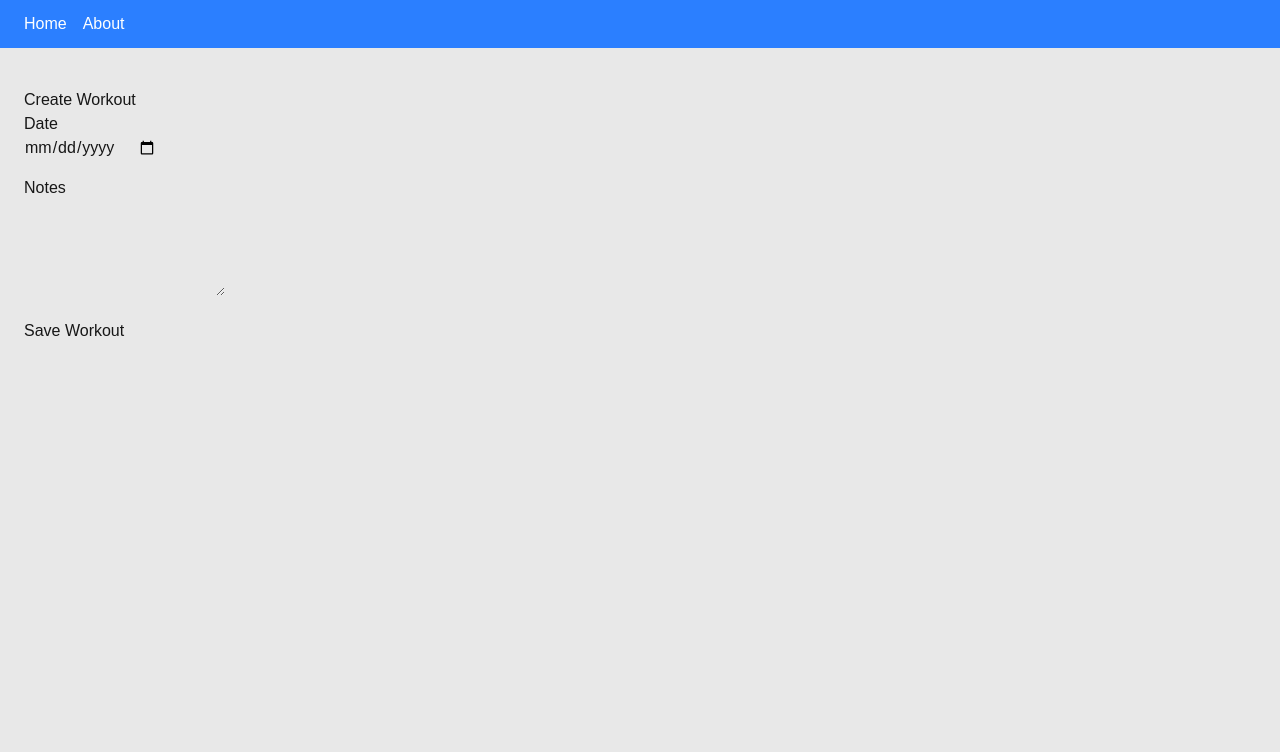
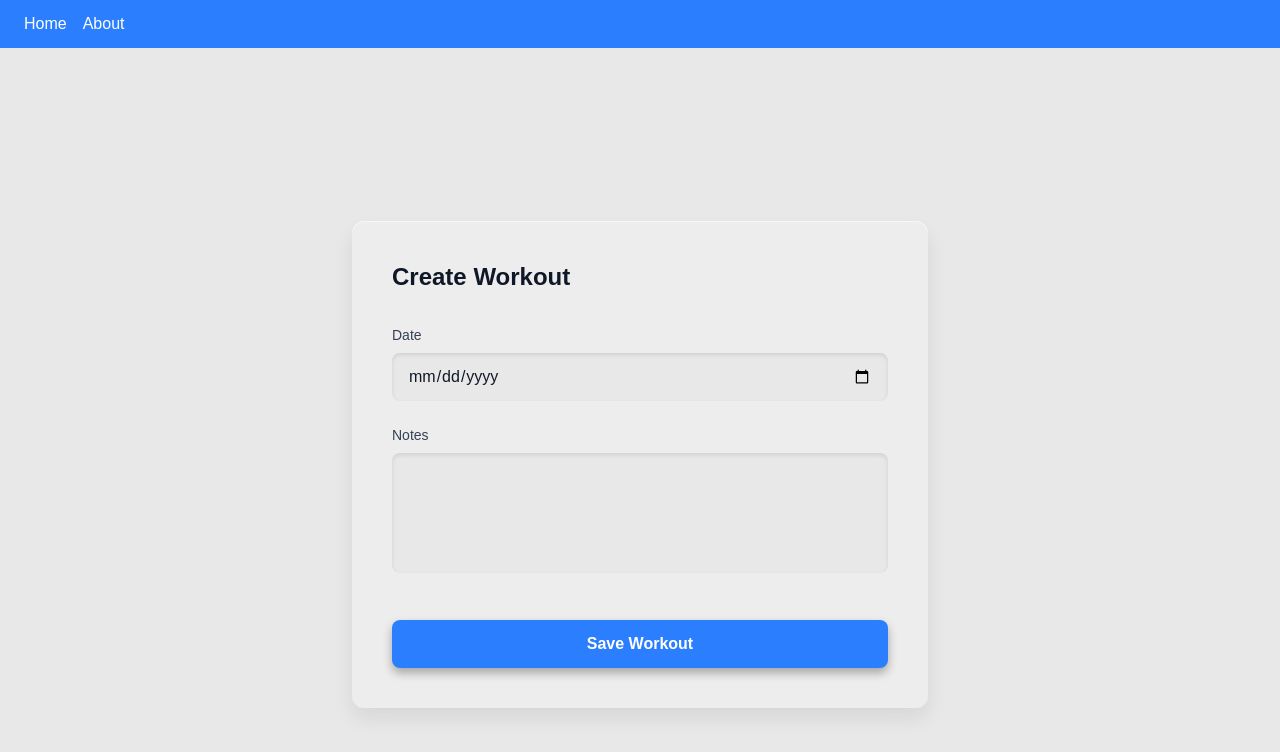
Before and after one commit to Travisaurus-Rex/move-mentor, a Next.js app: page /workouts/new in a window 1280 px wide. Shown: the top 752 px of the page. Built offline with nearby package versions, Linux system fonts and the light colour scheme; no server answers.

Commit message:
update UI with card component for visual depth

```diff
--- /dev/null
+++ b/src/app/components/Card.tsx
@@ -0,0 +1,27 @@
+import { ReactNode } from "react";
+
+type CardProps = {
+  children: ReactNode;
+  className?: string;
+};
+
+export function Card({ children, className }: CardProps) {
+  return (
+    <div
+      className={`
+        bg-[var(--bg-med)]
+        rounded-xl
+        shadow-[0_10px_20px_rgba(0,0,0,0.08)]
+        relative
+        before:absolute
+        before:inset-0
+        before:rounded-xl
+        before:shadow-[inset_0_1px_0_rgba(255,255,255,0.6)]
+        before:pointer-events-none
+        ${className}
+      `}
+    >
+      {children}
+    </div>
+  );
+}
--- a/src/app/dashboard/page.tsx
+++ b/src/app/dashboard/page.tsx
@@ -1,6 +1,7 @@
 import Link from "next/link";
 import { getUser } from "@/lib/auth/auth";
 import { getDashboardStats, getUserWorkouts } from "@/lib/queries/workouts";
+import { Card } from "../components/Card";
 
 export default async function DashboardHomePage() {
   const [user, stats, workouts] = await Promise.all([
@@ -19,29 +20,29 @@ export default async function DashboardHomePage() {
       </header>
 
       <section className="grid grid-cols-1 md:grid-cols-6 grid-rows-3 gap-4">
-        <div className="md:col-span-2 md:row-span-2 rounded-xl bg-[var(--bg-light)] p-6">
+        <Card className="p-6 md:col-span-2 md:row-span-2">
           <p className="text-sm text-muted-foreground">Total Workouts</p>
           <p className="mt-4 text-5xl font-semibold">{workoutCount}</p>
-        </div>
+        </Card>
 
-        <div className="md:col-span-2 rounded-xl bg-[var(--bg-light)] p-6">
+        <Card className="p-6 md:col-span-2">
           <p className="text-sm text-muted-foreground">Exercises Logged</p>
           <p className="mt-4 text-4xl font-semibold">{exerciseCount}</p>
-        </div>
+        </Card>
 
-        <div className="md:col-span-2 rounded-xl bg-[var(--bg-light)] p-6">
+        <Card className="p-6 md:col-span-2">
           <p className="text-sm text-muted-foreground">Last Workout</p>
           <p className="mt-4 text-lg font-medium">
             {lastWorkoutDate ? lastWorkoutDate.toDateString() : "—"}
           </p>
-        </div>
+        </Card>
 
-        <div className="md:col-span-2 rounded-xl bg-[var(--bg-light)] p-6">
+        <Card className="p-6 md:col-span-2">
           <p className="text-sm text-muted-foreground">Workouts (7 days)</p>
           <p className="mt-4 text-4xl font-semibold">{workoutsLast7Days}</p>
-        </div>
+        </Card>
 
-        <div className="md:col-span-4 md:row-span-2 rounded-xl bg-[var(--bg-light)] p-6">
+        <Card className="p-6 md:col-span-4 md:row-span-2">
           <div className="flex items-center justify-between mb-4">
             <h2 className="text-lg font-medium">Recent Workouts</h2>
             <Link
@@ -68,14 +69,14 @@ export default async function DashboardHomePage() {
               ))}
             </ul>
           )}
-        </div>
-        <div
+        </Card>
+        <Card
           className=" md:col-span-2
             md:row-span-2
             md:col-start-5
             md:row-start-2
             rounded-xl
-            bg-[var(--bg-light)]
+            bg-[var(--bg-med)]
             p-6
             flex
             flex-col
@@ -93,7 +94,7 @@ export default async function DashboardHomePage() {
           >
             View profile →
           </Link>
-        </div>
+        </Card>
       </section>
     </div>
   );
--- a/src/app/workouts/[id]/components/ExerciseCard.tsx
+++ b/src/app/workouts/[id]/components/ExerciseCard.tsx
@@ -3,6 +3,7 @@ import { CardioSetForm } from "./CardioSetForm";
 import { RemoveExerciseButton } from "./RemoveExerciseButton";
 import { SetList } from "./SetList";
 import { WorkoutExerciseWithRelations } from "@/lib/types";
+import { Card } from "@/app/components/Card";
 
 export function ExerciseCard({
   we,
@@ -12,7 +13,7 @@ export function ExerciseCard({
   workoutId: string;
 }) {
   return (
-    <li className="group shadow-md rounded-lg p-4 bg-[var(--bg-med)]">
+    <Card className="group p-4">
       <div className="flex items-center justify-between">
         <h3 className="font-medium text-2xl">{we.exercise.name}</h3>
 
@@ -32,6 +33,6 @@ export function ExerciseCard({
       {we.exercise.category === "CARDIO" && (
         <CardioSetForm workoutId={workoutId} workoutExerciseId={we.id} />
       )}
-    </li>
+    </Card>
   );
 }
--- a/src/app/workouts/new/page.tsx
+++ b/src/app/workouts/new/page.tsx
@@ -3,6 +3,7 @@
 import { useState } from "react";
 import { createWorkout } from "../actions";
 import { redirect } from "next/navigation";
+import { Card } from "@/app/components/Card";
 
 export default function NewWorkoutPage() {
   const [date, setDate] = useState("");
@@ -10,44 +11,84 @@ export default function NewWorkoutPage() {
 
   async function handleSubmit(e: React.FormEvent) {
     e.preventDefault();
-
     const id = await createWorkout({ date, notes });
-
     redirect(`/workouts/${id}`);
   }
 
   return (
-    <main style={{ padding: 24, maxWidth: 600 }}>
-      <h1>Create Workout</h1>
+    <div className="min-h-screen flex items-center justify-center px-4">
+      <Card className="w-full max-w-xl p-10">
+        <h1 className="text-2xl font-semibold text-gray-900 mb-8">
+          Create Workout
+        </h1>
 
-      <form onSubmit={handleSubmit}>
-        <div style={{ marginBottom: 16 }}>
-          <label>
-            Date
-            <br />
+        <form onSubmit={handleSubmit} className="space-y-6">
+          <div>
+            <label className="block text-sm font-medium text-gray-700 mb-2">
+              Date
+            </label>
             <input
               type="date"
               value={date}
               onChange={(e) => setDate(e.target.value)}
               required
+              className="
+                w-full
+                rounded-lg
+                bg-[var(--bg-dark)]
+                px-4 py-3
+                text-gray-900
+                shadow-[inset_0_2px_4px_rgba(0,0,0,0.1)]
+                focus:outline-none
+                focus:ring-2
+                focus:ring-blue-500
+              "
             />
-          </label>
-        </div>
+          </div>
 
-        <div style={{ marginBottom: 16 }}>
-          <label>
-            Notes
-            <br />
+          <div>
+            <label className="block text-sm font-medium text-gray-700 mb-2">
+              Notes
+            </label>
             <textarea
               value={notes}
               onChange={(e) => setNotes(e.target.value)}
               rows={4}
+              className="
+                w-full
+                rounded-lg
+                bg-[var(--bg-dark)]
+                px-4 py-3
+                text-gray-900
+                shadow-[inset_0_2px_4px_rgba(0,0,0,0.1)]
+                focus:outline-none
+                focus:ring-2
+                focus:ring-blue-500
+                resize-none
+              "
             />
-          </label>
-        </div>
+          </div>
 
-        <button type="submit">Save Workout</button>
-      </form>
-    </main>
+          <div className="pt-4">
+            <button
+              type="submit"
+              className="
+                cursor-pointer
+                w-full
+                bg-blue-500
+                text-white
+                font-bold
+                py-3
+                rounded-lg
+                shadow-[0_5px_10px_rgba(0,0,0,0.3)]
+                hover:bg-blue-600
+                transition-all"
+            >
+              Save Workout
+            </button>
+          </div>
+        </form>
+      </Card>
+    </div>
   );
 }
```
